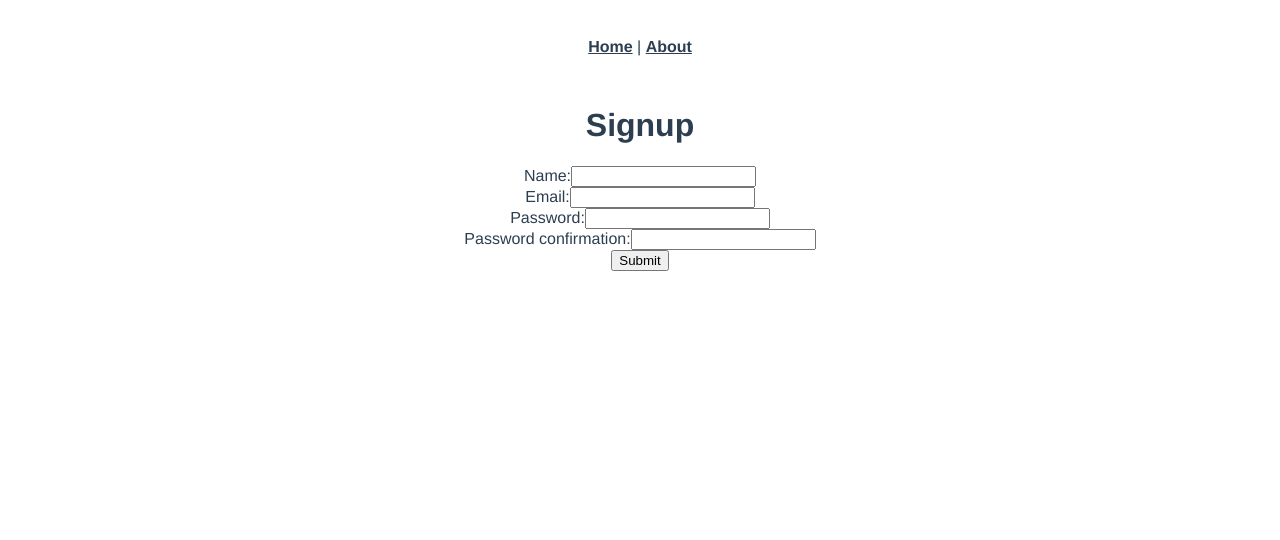
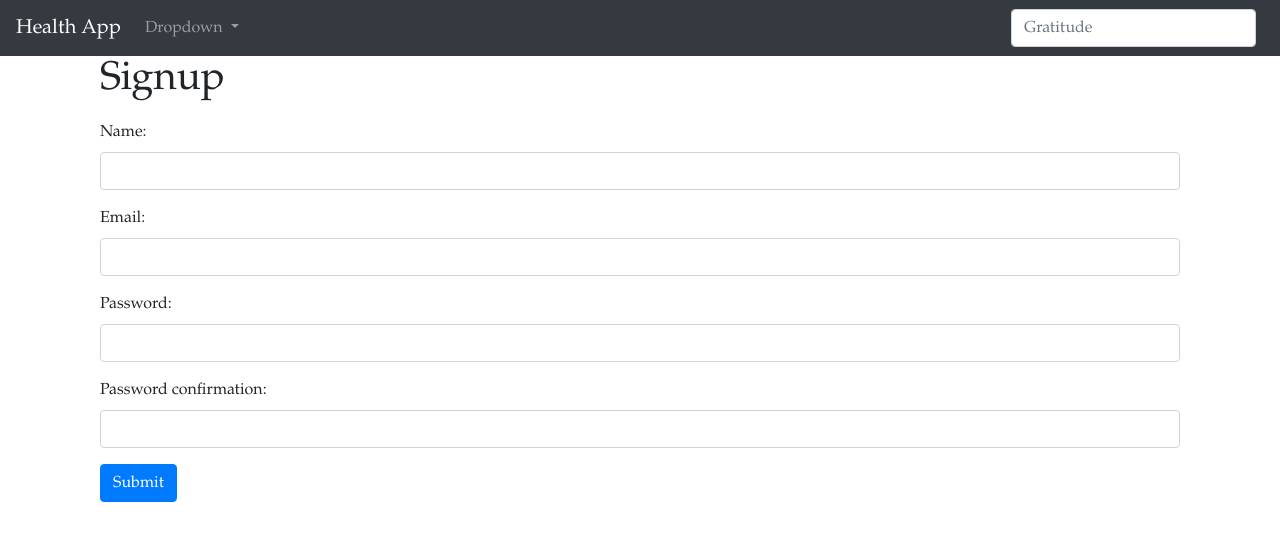
Before and after one commit to khass24/vuejs-health-app, a Vue app: page /#/signup in a window 1280 px wide. Shown: the top 540 px of the page. Built offline with nearby package versions, Linux system fonts and the light colour scheme; sample sign-in values are in the browser's storage.

Commit message:
updating vue w/ gratitudes

```diff
--- a/public/index.html
+++ b/public/index.html
@@ -5,13 +5,17 @@
     <meta http-equiv="X-UA-Compatible" content="IE=edge">
     <meta name="viewport" content="width=device-width,initial-scale=1.0">
     <link rel="icon" href="<%= BASE_URL %>favicon.ico">
-    <title>vuejs-health-app</title>
+    <title>vuejs-mini-capstone</title>
+    <link rel="stylesheet" href="https://stackpath.bootstrapcdn.com/bootstrap/4.1.3/css/bootstrap.min.css" integrity="sha384-MCw98/SFnGE8fJT3GXwEOngsV7Zt27NXFoaoApmYm81iuXoPkFOJwJ8ERdknLPMO" crossorigin="anonymous">
   </head>
   <body>
     <noscript>
-      <strong>We're sorry but vuejs-health-app doesn't work properly without JavaScript enabled. Please enable it to continue.</strong>
+      <strong>We're sorry but vuejs-mini-capstone doesn't work properly without JavaScript enabled. Please enable it to continue.</strong>
     </noscript>
     <div id="app"></div>
-    <!-- built files will be auto injected -->
+
+    <script src="https://code.jquery.com/jquery-3.3.1.slim.min.js" integrity="sha384-q8i/X+965DzO0rT7abK41JStQIAqVgRVzpbzo5smXKp4YfRvH+8abtTE1Pi6jizo" crossorigin="anonymous"></script>
+    <script src="https://cdnjs.cloudflare.com/ajax/libs/popper.js/1.14.3/umd/popper.min.js" integrity="sha384-ZMP7rVo3mIykV+2+9J3UJ46jBk0WLaUAdn689aCwoqbBJiSnjAK/l8WvCWPIPm49" crossorigin="anonymous"></script>
+    <script src="https://stackpath.bootstrapcdn.com/bootstrap/4.1.3/js/bootstrap.min.js" integrity="sha384-ChfqqxuZUCnJSK3+MXmPNIyE6ZbWh2IMqE241rYiqJxyMiZ6OW/JmZQ5stwEULTy" crossorigin="anonymous"></script>
   </body>
 </html>
--- a/src/App.vue
+++ b/src/App.vue
@@ -1,31 +1,36 @@
 <template>
   <div id="app">
-    <div id="nav">
-      <router-link to="/">Home</router-link> |
-      <router-link to="/about">About</router-link>
+    <nav class="navbar navbar-expand-lg navbar-dark bg-dark">
+      <a class="navbar-brand" href="/">Health App</a>
+      <button class="navbar-toggler" type="button" data-toggle="collapse" data-target="#navbarSupportedContent" aria-controls="navbarSupportedContent" aria-expanded="false" aria-label="Toggle navigation">
+        <span class="navbar-toggler-icon"></span>
+      </button>
+
+      <div class="collapse navbar-collapse" id="navbarSupportedContent">
+        <ul class="navbar-nav mr-auto">
+          <li class="nav-item dropdown">
+            <a class="nav-link dropdown-toggle" href="#" id="navbarDropdown" role="button" data-toggle="dropdown" aria-haspopup="true" aria-expanded="false">
+              Dropdown
+            </a>
+            <div class="dropdown-menu" aria-labelledby="navbarDropdown">
+              <router-link class="dropdown-item" to="/signup">Signup</router-link>
+              <router-link class="dropdown-item" to="/login">Login</router-link>
+              <router-link class="dropdown-item" to="/logout">Logout</router-link>
+              <div class="dropdown-divider"></div>
+            </div>
+          </li>
+        </ul>
+        <form class="form-inline my-2 my-lg-0">
+          <input class="form-control mr-sm-2" type="search" placeholder="Gratitude" aria-label="Search">
+        </form>
+      </div>
+    </nav>
+    <div class="container">
+      <router-view/>
     </div>
-    <router-view/>
   </div>
 </template>
 
 <style>
-#app {
-  font-family: 'Avenir', Helvetica, Arial, sans-serif;
-  -webkit-font-smoothing: antialiased;
-  -moz-osx-font-smoothing: grayscale;
-  text-align: center;
-  color: #2c3e50;
-}
-#nav {
-  padding: 30px;
-}
 
-#nav a {
-  font-weight: bold;
-  color: #2c3e50;
-}
-
-#nav a.router-link-exact-active {
-  color: #42b983;
-}
 </style>
--- a/src/views/About.vue
+++ /dev/null
@@ -1,5 +0,0 @@
-<template>
-  <div class="about">
-    <h1>This is an about page</h1>
-  </div>
-</template>
--- a/src/views/Home.vue
+++ b/src/views/Home.vue
@@ -1,21 +1,73 @@
 <template>
   <div class="home">
-    <h1>{{ message }}</h1>
+    <h2>Your Gratitudes</h2>
+    <div class="index" v-for="gratitude in gratitudes">
+      <h5>{{gratitude.message }}!</h5>
+    </div>
+
+    <div class="add">
+      Today's Gratitude: <input v-model="newGratitude.message">
+      <button v-on:click="addGratitude()">Add Gratitude!</button>
+    </div>
   </div>
 </template>
 
 <style>
+.add {
+  text-align: center;
+  margin-top: 20px;
+}
+
+.index {
+  text-align: center;
+  margin: 20px;
+}
+
+h2 {
+  text-align: center;
+  margin: 30px;
+}
+
+body {
+  font-family: "Palatino Linotype";
+}
+
+
 </style>
 
 <script>
+var axios = require('axios');
+
 export default {
   data: function() {
     return {
-      message: "Welcome to Vue.js!"
+      message: "Health App",
+
+      gratitudes: [],
+      newGratitude: { message: ""}
     };
   },
-  created: function() {},
-  methods: {},
+  created: function() {
+    axios
+    .get("http://localhost:3000/api/gratitudes")
+    .then(response => {
+      this.gratitudes = response.data;
+    });
+  },
+  methods: {
+    addGratitude: function() {
+      var params = {
+                    message: this.newGratitude.message
+                    };
+
+      axios
+      .post("http://localhost:3000/api/gratitudes", params)
+      .then(response => {
+        this.gratitudes.push(response.data);
+        this.newGratitude = {message: ""};
+      });
+    }
+  },
   computed: {}
 };
 </script>
```
Also changed, not shown: src/router.js (+4 -3 lines).
